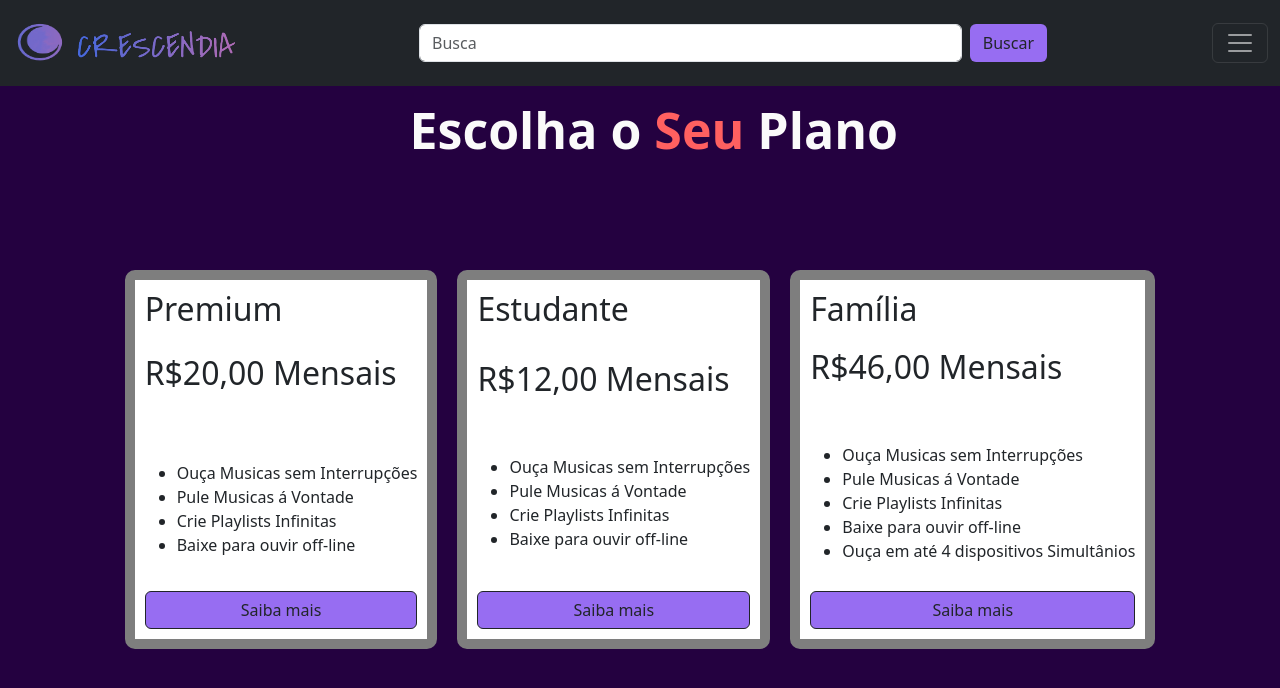
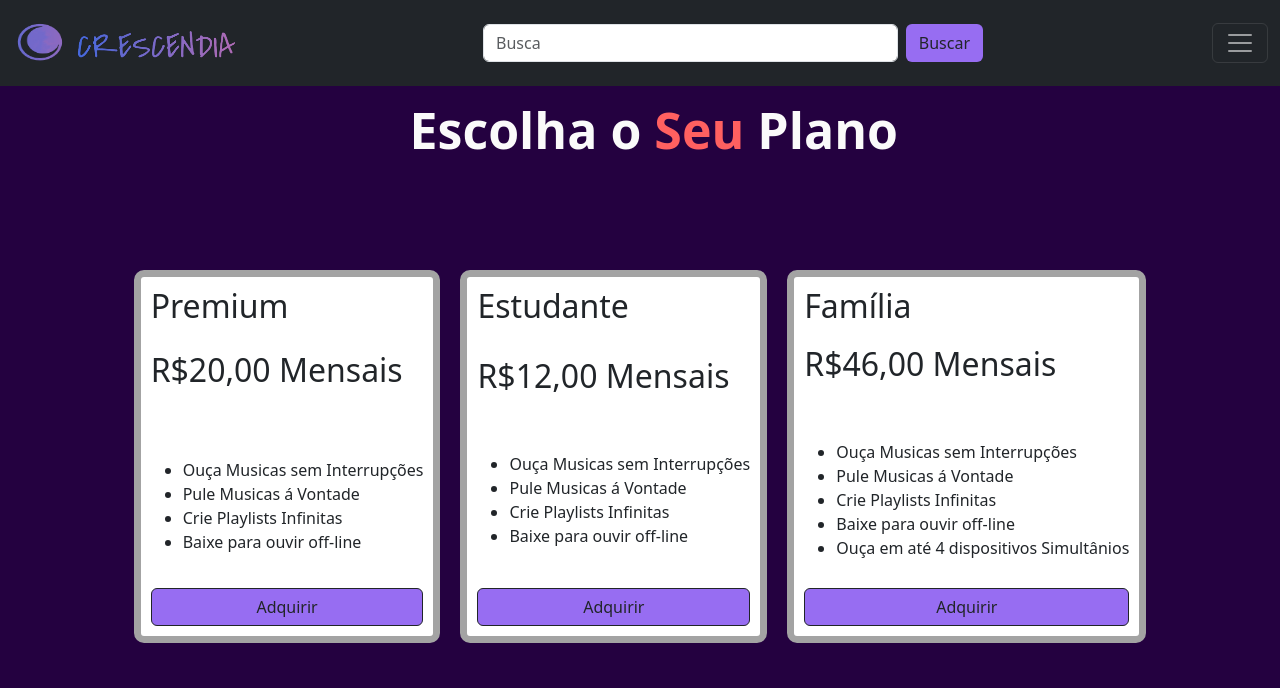
Before and after one commit to mitsuTanak/Crescendia, a PHP site: page /Html/planos.html in a window 1280 px wide. Shown: the top 688 px of the page. Run offline with PHP 8.4, Linux system fonts and the light colour scheme; some libraries are stand-ins or nearby versions.

Commit message:
dcv fghj

```diff
--- a/CSS/planos.css
+++ b/CSS/planos.css
@@ -57,7 +57,7 @@ section{
 
     background-color: #fff;
 
-    border: 10px solid rgb(126, 126, 126);
+    border: 7px solid rgb(163, 163, 163);
     border-radius: 10px;
 
     padding: 10px;
@@ -76,12 +76,14 @@ section{
 
 @media(min-width:768px) {
     form {
-      width: 50%;
+      width: 500px;
+      display: flex !important;
+      justify-content: center !important;
 
     }
 }
 
-@media(max-width:768px) {
+@media(max-width:875x) {
     .cres {
         display: none;
     }
--- a/Html/planos.html
+++ b/Html/planos.html
@@ -114,7 +114,7 @@
                     <li>Crie Playlists Infinitas</li>
                     <li>Baixe para ouvir off-line</li>
                 </ul>
-                <button type="button" class="btn btn-outline-dark">Saiba mais</button>
+                <button type="button" class="btn btn-outline-dark">Adquirir</button>
             </div>
 
 
@@ -133,7 +133,7 @@
                     <li>Baixe para ouvir off-line</li>
                 </ul>
                 <br>
-                <button type="button" class="btn btn-outline-dark">Saiba mais</button>
+                <button type="button" class="btn btn-outline-dark">Adquirir</button>
             </div>
             </div>
 
@@ -151,7 +151,7 @@
                     <li>Baixe para ouvir off-line</li>
                     <li>Ouça em até 4 dispositivos Simultânios</li>
                 </ul>
-                <button type="button" class="btn btn-outline-dark">Saiba mais</button>
+                <button type="button" class="btn btn-outline-dark">Adquirir</button>
             </div>
             </div>
         </section>
--- a/index.html
+++ b/index.html
@@ -68,9 +68,9 @@
                 Planos
               </a>
               <ul class="dropdown-menu dropdown-menu-dark">
-                <li><a class="dropdown-item" href="#">Premium</a></li>
-                <li><a class="dropdown-item" href="#">Estudante</a></li>
-                <li><a class="dropdown-item" href="#">Familia</a></li>
+                <li><a class="dropdown-item" href="Html/planos.html">Premium</a></li>
+                <li><a class="dropdown-item" href="Html/planos.html">Estudante</a></li>
+                <li><a class="dropdown-item" href="Html/planos.html">Familia</a></li>
               </ul>
             </li>
 
```
